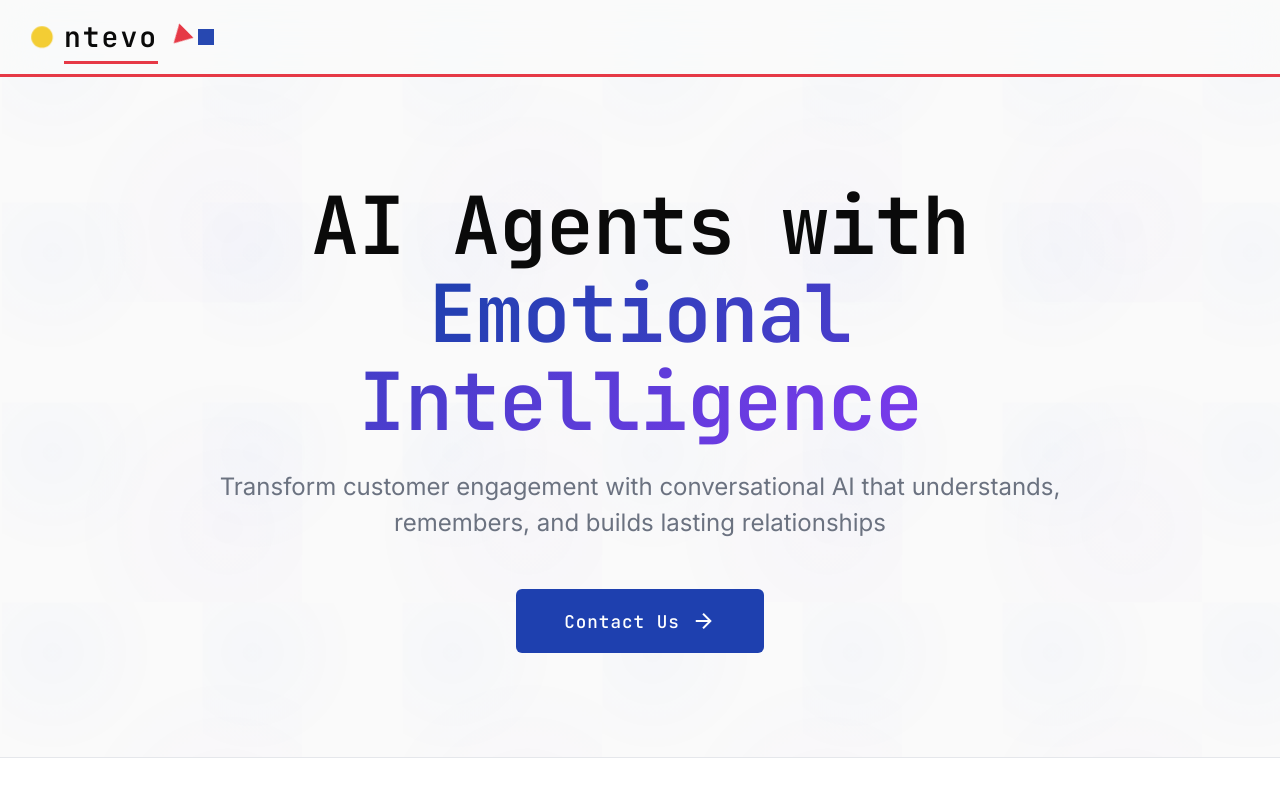
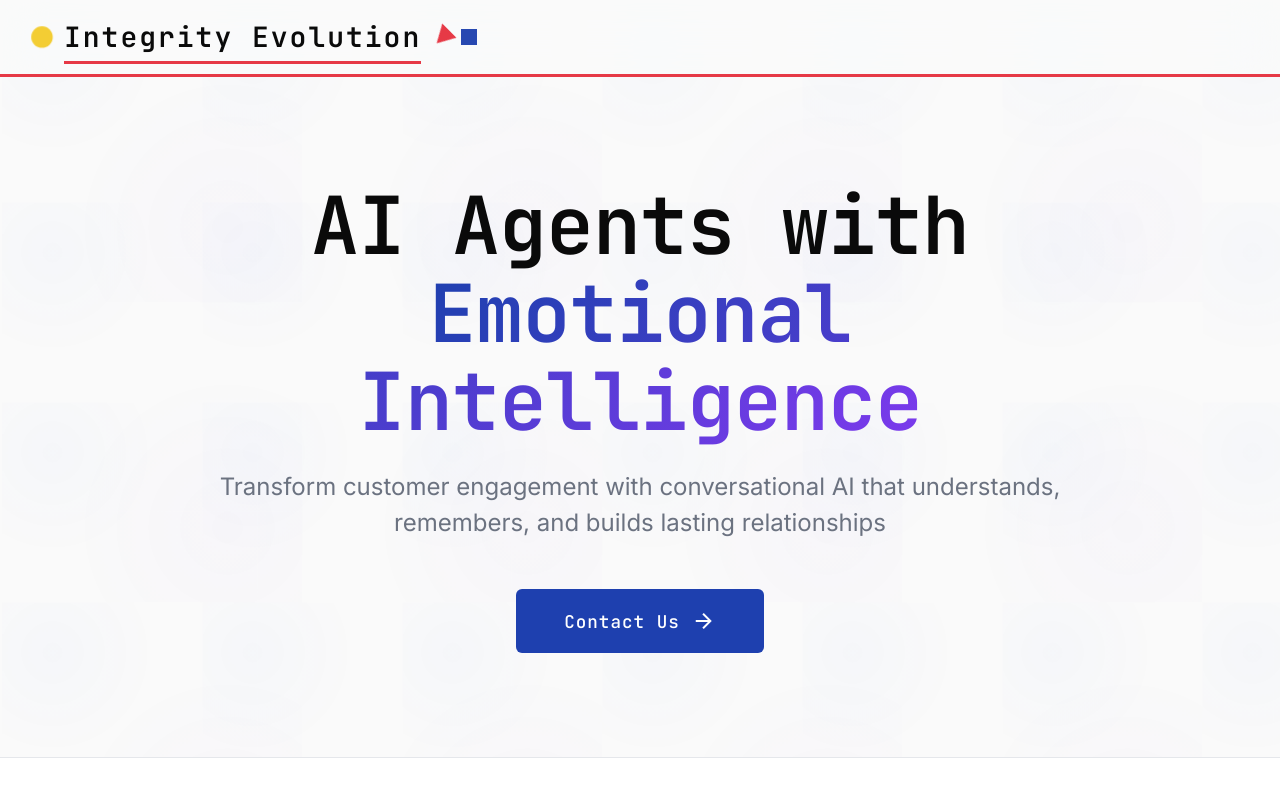
Before and after one commit to amilovidov/ntevo-com-website, a website built with Vite: page index.html in a window 1280 px wide. Shown: the top 800 px of the page. Built offline with nearby package versions, Linux system fonts and the light colour scheme.

Commit message:
Update header from 'ntevo' to 'Integrity Evolution'

```diff
--- a/index.html
+++ b/index.html
@@ -421,7 +421,7 @@
     <header class="top-app-bar">
         <div class="logo-container">
             <div class="bauhaus-shape-left"></div>
-            <h1 class="app-title">ntevo</h1>
+            <h1 class="app-title">Integrity Evolution</h1>
             <div class="bauhaus-shape-right">
                 <div class="bauhaus-triangle"></div>
                 <div class="bauhaus-square"></div>
```
